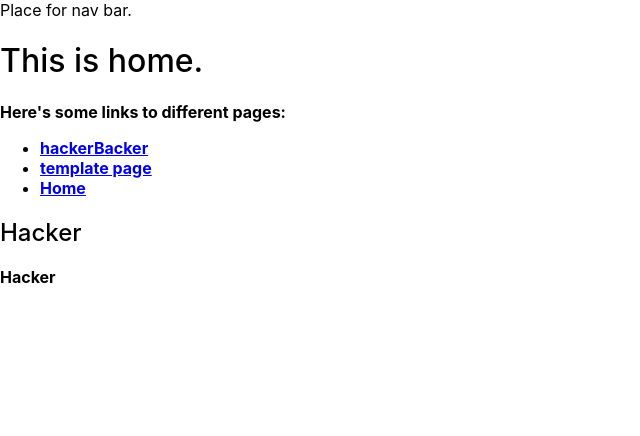
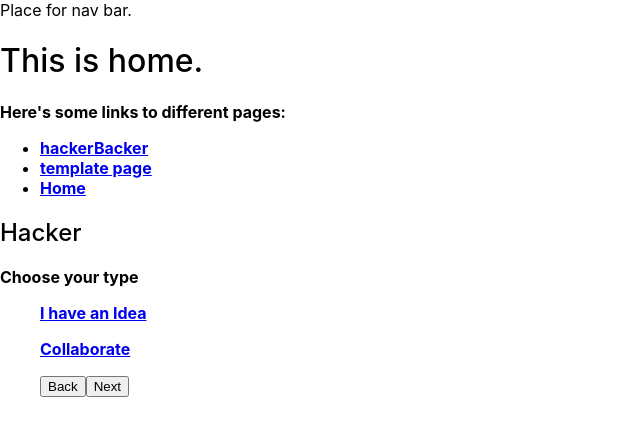
Before and after one commit to UBCDUB/ideadate, a React (Create React App) app: page /hacker in a window 1280 px wide. Shown: the top 436 px of the page, without its empty margins (0-640 px from the left). Built offline with nearby package versions, Linux system fonts and the light colour scheme.

Commit message:
Added collab + new project page; Added links to other pages; Added back buttons

```diff
--- a/src/containers/App.js
+++ b/src/containers/App.js
@@ -9,6 +9,8 @@ import hackerBacker from '../pages/hackerBacker';
 import template from '../pages/template';
 import hacker from '../pages/hacker';
 import backer from '../pages/backer';
+import newProj from '../pages/newProj';
+import collab from '../pages/collab';
 
 import {
   BrowserRouter as Router,
@@ -49,6 +51,10 @@ function App() {
               </Route>
               <Route path='/backer' component={backer}>
               </Route>
+              <Route path='/newProj' component={newProj}>
+              </Route>
+              <Route path='/collab' component={collab}>
+              </Route>
             </Switch>
           </div>
         </Router>
--- /dev/null
+++ b/src/pages/collab.js
@@ -0,0 +1,16 @@
+// template page
+import React from 'react';
+import { Button } from 'react-bootstrap';
+
+const templatePage = () => {
+    return (
+        <div>
+            <h2>Collaborate with others</h2>
+            <b>
+                Hello World
+            </b>
+        </div>
+    )
+}
+
+export default templatePage;
--- a/src/pages/hacker.js
+++ b/src/pages/hacker.js
@@ -1,13 +1,24 @@
 // template page
 import React from 'react';
+// import Layout from '../components/Layout/Layout';
+import { Button } from 'react-bootstrap';
 
 const hacker = () => {
     return (
         <div>
             <h2>Hacker</h2>
             <b>
-                Hacker
+                Choose your type
             </b>
+            <ul>
+            <a href="/newProj" class="btn btn-info" role="button">I have an Idea</a>
+            </ul>
+            <ul>
+            <a href="/collab" class="btn btn-info" role="button">Collaborate</a>
+            </ul>
+            <ul>
+            <Button>Back</Button><Button>Next</Button>
+            </ul>
         </div>
     )
 }
--- a/src/pages/hackerBacker.js
+++ b/src/pages/hackerBacker.js
@@ -16,7 +16,7 @@ const hackerBacker = () => {
             <a href="/backer" class="btn btn-info" role="button">Backer</a>
             </ul>
             <ul>
-            <Button>Next</Button>
+            <Button>Back</Button> <Button>Next</Button>
             </ul>
         </div>
     )
--- /dev/null
+++ b/src/pages/newProj.js
@@ -0,0 +1,19 @@
+// template page
+import React from 'react';
+import { Button } from 'react-bootstrap';
+
+const templatePage = () => {
+    return (
+        <div>
+            <h2>Create New Project</h2>
+            <b>
+                Hello World
+            </b>
+            <ul>
+                <Button>Submit</Button>
+            </ul>
+        </div>
+    )
+}
+
+export default templatePage;
```
